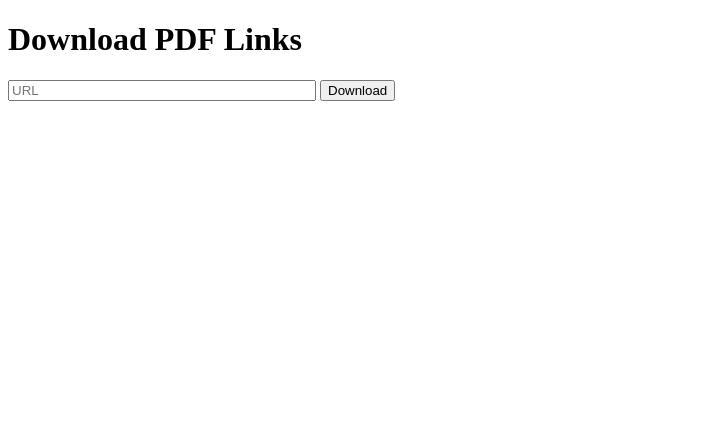
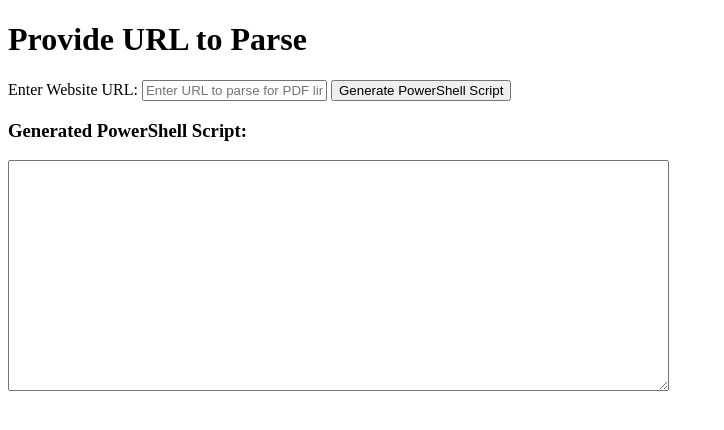
Before and after one commit to PedroAlvesV/downloadPDFs, a plain HTML site: page index.html in a window 1280 px wide. Shown: the whole page, without its empty margins (0-724 px from the left). Drawn offline with Linux system fonts and the light colour scheme.

Commit message:
Add files via upload

```diff
--- a/index.html
+++ b/index.html
@@ -3,48 +3,89 @@
 <head>
     <meta charset="UTF-8">
     <meta name="viewport" content="width=device-width, initial-scale=1.0">
-    <title>Download PDF Links</title>
+    <title>Generate PowerShell Script to Download PDFs</title>
 </head>
 <body>
-    <h1>Download PDF Links</h1>
-    <input type="text" id="urlInput" placeholder="URL" style="width: 300px;">
-    <button onclick="downloadPDFLinks()">Download</button>
+    <h1>Provide URL to Parse</h1>
+
+    <label for="urlInput">Enter Website URL:</label>
+    <input type="text" id="urlInput" placeholder="Enter URL to parse for PDF links">
+    <button onclick="generatePowerShellScript()">Generate PowerShell Script</button>
+
+    <h3>Generated PowerShell Script:</h3>
+    <textarea id="psScriptOutput" rows="15" cols="80" readonly></textarea>
+
+    <br><br>
+    <button id="downloadBtn" style="display:none" onclick="downloadScript()">Download PowerShell Script (.ps1)</button>
 
     <script>
-        async function downloadPDFLinks() {
-            const url = document.getElementById('urlInput').value.trim();
+        async function generatePowerShellScript() {
+            const urlInput = document.getElementById('urlInput');
+            const websiteUrl = urlInput.value;
 
-            if (!url) {
-                alert("Please enter a URL");
+            if (!websiteUrl) {
+                alert("Please enter a valid URL.");
                 return;
             }
 
-            // CORS Proxy URL (CORS Anywhere)
-            const proxyUrl = 'https://cors-anywhere.herokuapp.com/';
+            try {
+                const response = await fetch(`https://api.allorigins.win/raw?url=${encodeURIComponent(websiteUrl)}`);
+                const pageContent = await response.text();
 
-            try {
-                // Make a request to the proxy URL, which forwards the request to the target URL
-                const response = await fetch(proxyUrl + url);
-                const htmlText = await response.text();
-                const parser = new DOMParser();
-                const doc = parser.parseFromString(htmlText, 'text/html');
-                const links = doc.querySelectorAll('a');
+                // Extract PDF links from the page content
+                const pdfUrls = [];
+                const regex = /https?:\/\/[^\s]+\.pdf/g;
+                let match;
+                while ((match = regex.exec(pageContent)) !== null) {
+                    pdfUrls.push(match[0]);
+                }
 
-                links.forEach(link => {
-                    const href = link.getAttribute('href');
-                    if (href && href.endsWith('.pdf')) {
-                        const fullUrl = new URL(href, url).href; // Ensure the PDF link is absolute
-                        const anchor = document.createElement('a');
-                        anchor.href = fullUrl;
-                        anchor.download = ''; // Setting the download attribute to trigger a download
-                        document.body.appendChild(anchor);
-                        anchor.click();  // Trigger the download
-                        document.body.removeChild(anchor);  // Clean up the created element
-                    }
+                if (pdfUrls.length === 0) {
+                    alert("No PDF links found on this page.");
+                    return;
+                }
+
+                // Generate PowerShell script
+                let psScript = '# List of URLs to download\n$urls = @(\n';
+                pdfUrls.forEach(url => {
+                    psScript += `    "${url}",\n`;
                 });
+                psScript += ')\n\n';
+                psScript += '# Download each PDF\nforeach ($url in $urls) {\n';
+                psScript += '    # Use curl to download the PDF\n';
+                psScript += '    curl -O $url\n';
+                psScript += '}\n\n';
+                psScript += 'Write-Host "All PDFs have been downloaded."';
+
+                // Output the PowerShell script to the textarea
+                document.getElementById('psScriptOutput').value = psScript;
+
+                // Show the download button
+                document.getElementById('downloadBtn').style.display = 'inline-block';
             } catch (error) {
-                alert("Error fetching the page: " + error.message);
+                alert("Error fetching the page or parsing the PDFs.");
+                console.error("Error:", error);
             }
+        }
+
+        function downloadScript() {
+            const scriptContent = document.getElementById('psScriptOutput').value;
+
+            // Create a Blob from the script content
+            const blob = new Blob([scriptContent], { type: 'text/plain' });
+
+            // Create a temporary anchor element to trigger the download
+            const a = document.createElement('a');
+            a.href = URL.createObjectURL(blob);
+            a.download = 'download_pdfs.ps1'; // Set the filename for download
+            a.style.display = 'none'; // Hide the anchor element
+            document.body.appendChild(a);
+
+            // Trigger the download
+            a.click();
+
+            // Clean up
+            document.body.removeChild(a);
         }
     </script>
 </body>
```
